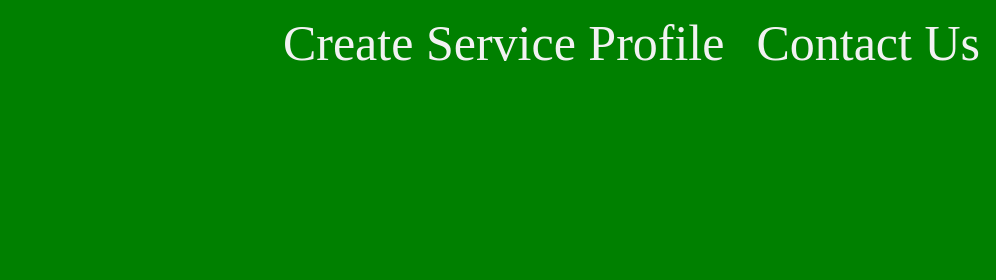
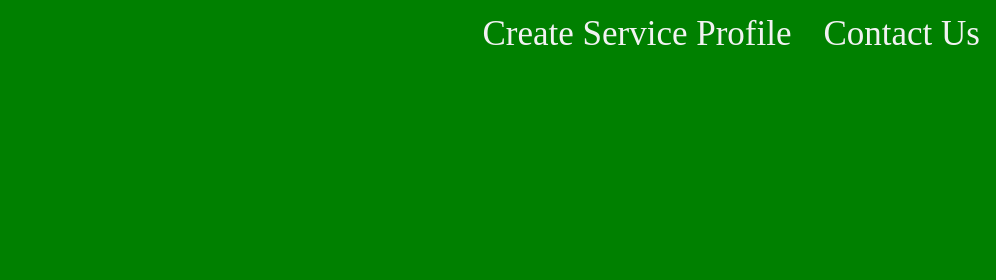
Before and after one commit to PhilaniKemele/LocalHost, a plain HTML site: page index.html in a window 1280 px wide. Shown: the top 280 px of the page, 284-1280 px from the left. Drawn offline with Linux system fonts and the light colour scheme.

Commit message:
localhost.css

```diff
--- a/localhost.css
+++ b/localhost.css
@@ -46,12 +46,12 @@ h1 {
   text-align: center;
   padding: 14px 16px;
   text-decoration: none;
-  font-size: 50px;
+  font-size: 35px;
 }
 
 .navbar .create-service-profile {
   float: right;
-  font-size: 50px;
+  font-size: 35px;
   display: block;
   color: #f2f2f2;
   text-align: center;
```
